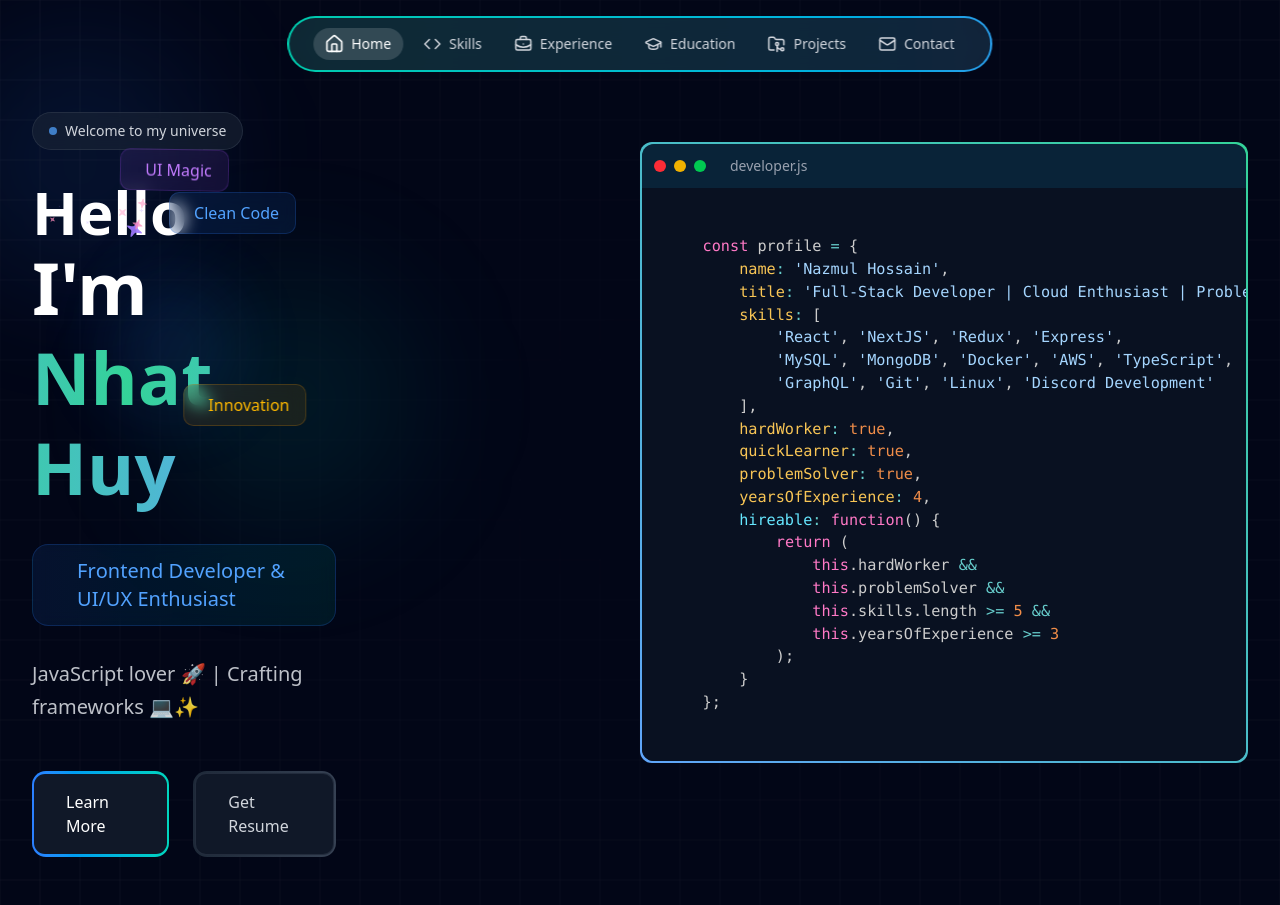
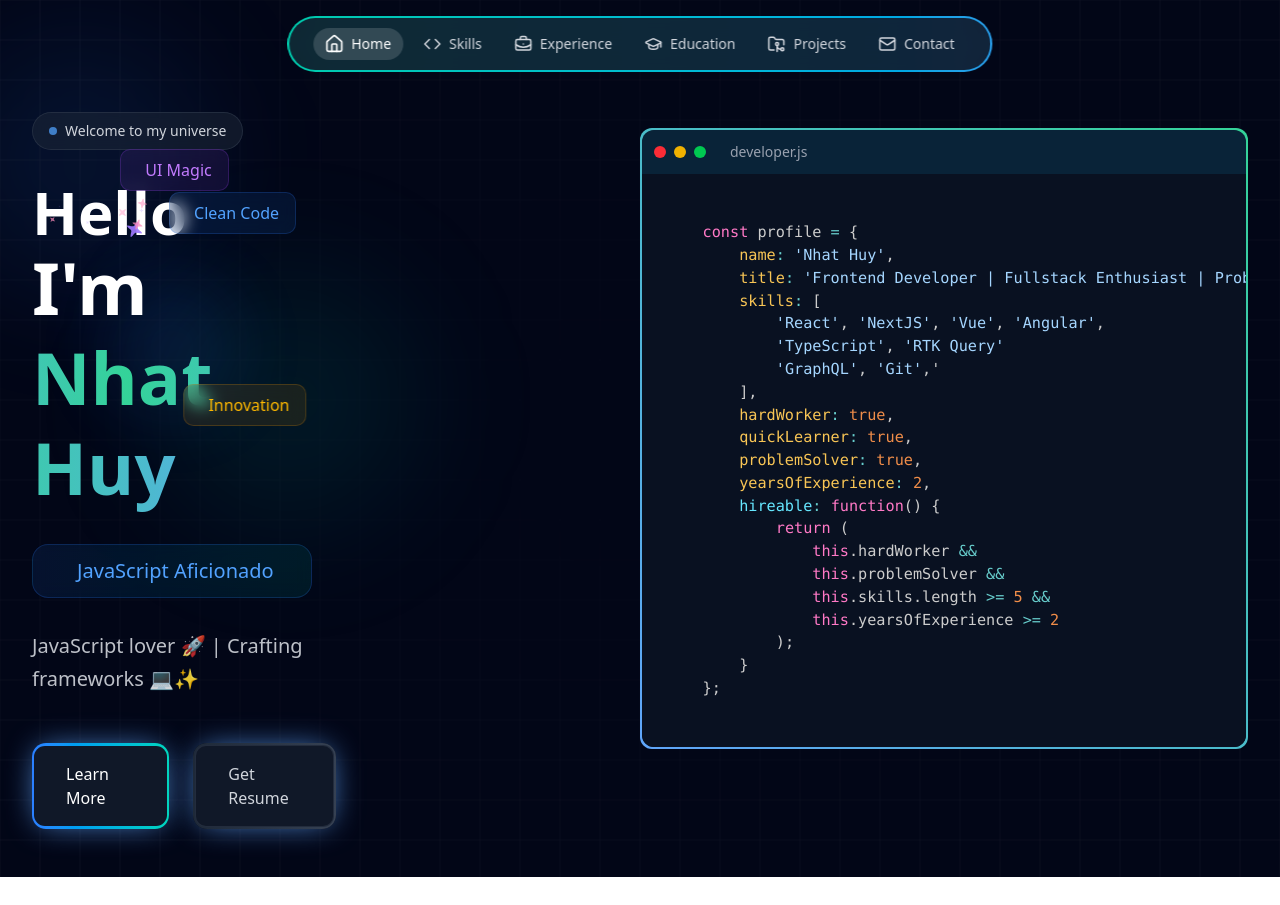
Before and after one commit to nhath24042001/my-portfolio, a Next.js app: page / in a window 1280 px wide. After the commit the page ends 877 px from the top, so only its background shows below. Built offline with nearby package versions, Linux system fonts and the light colour scheme.

Commit message:
feat: update profile information in PrismCode component and enhance Home page layout

```diff
--- a/src/app/page.tsx
+++ b/src/app/page.tsx
@@ -4,113 +4,207 @@ import { SparkText } from '@/components/shared/SparkText'
 import { FlipWords } from '@/components/shared/FlipWords'
 import { PrismCode } from '@/components/shared/PrismCode'
 
+const badgeItems = [
+  {
+    icon: 'fas fa-wand-magic-sparkles',
+    label: 'UI Magic',
+    colorClass: 'text-purple-400',
+    bgClass: 'bg-purple-500/10',
+    borderClass: 'border-purple-500/20',
+    position: 'left-[5.5rem] top-[2.3rem]',
+  },
+  {
+    icon: 'fas fa-code',
+    label: 'Clean Code',
+    colorClass: 'text-blue-400',
+    bgClass: 'bg-blue-500/10',
+    borderClass: 'border-blue-500/20',
+    position: 'right-10 top-20',
+  },
+  {
+    icon: 'fas fa-lightbulb',
+    label: 'Innovation',
+    colorClass: 'text-amber-400',
+    bgClass: 'bg-amber-500/10',
+    borderClass: 'border-amber-500/20',
+    position: 'top-[17rem] left-[70%] transform -translate-x-1/2',
+  },
+]
+
 export default function Home() {
-  const words = ['Frontend Developer & UI/UX Enthusiast']
+  const words = [
+    'Frontend Developer & UI/UX Enthusiast',
+    'JavaScript Aficionado',
+    'Framework Crafter',
+    'Creative Problem Solver',
+    'Tech Explorer',
+    'Code Artisan',
+    'Design Innovator',
+    'Web Alchemist',
+  ]
+
   return (
-    <>
     <main className="bg-[#020617] text-white min-h-screen">
-        <section
-          className="hero min-h-screen flex items-center justify-center relative px-4 sm:px-6 lg:px-8 py-10 md:py-16 lg:py-0 hero-section-padding"
-          style={{ paddingTop: 'var(--hero-padding-top, 0)' }}
-        >
-          <div className="absolute inset-0"></div>
-
+      <section className="hero-section-padding relative flex min-h-screen items-center justify-center px-4 py-10 sm:px-6 md:py-16 lg:px-8 lg:py-0">
         <GridBackground />
 
         <div className="absolute inset-0 overflow-hidden pointer-events-none">
           <Meteor number={20} />
         </div>
 
-          <div className="container mx-auto flex flex-col lg:flex-row items-center justify-between relative z-10 py-8 md:py-10 lg:py-12 md:pt-28 xl:pt-28">
-            <div className="w-full lg:w-1/2 mb-12 lg:mb-0 animate__animated animate__fadeInLeft relative">
-              <div className="absolute hidden lg:-top-20 lg:-left-20 lg:block w-48 h-48 lg:w-64 lg:h-64 bg-blue-500/10 rounded-full blur-3xl"></div>
-              <div className="absolute hidden lg:block lg:top-40 lg:-right-20 w-48 h-48 lg:w-64 lg:h-64 bg-teal-500/10 rounded-full blur-3xl"></div>
-
-              <div className="inline-flex items-center gap-2 px-3 sm:px-4 py-2 rounded-full bg-gray-800/50 backdrop-blur-sm border border-gray-700/50 mb-6 sm:mb-8 animate__animated animate__fadeInDown animate__delay-1s">
-                <div className="w-2 h-2 rounded-full bg-blue-400 animate-pulse"></div>
-                <span className="text-gray-300 text-xs sm:text-sm font-medium">
-                  Welcome to my universe
-                </span>
-              </div>
-
-              <div className="relative mb-6 sm:mb-8">
-                <h1 className="text-4xl sm:text-5xl lg:text-7xl font-bold leading-tight">
-                  <SparkText text="Hello" />
-                  <span className="relative inline-block">
-                    I&apos;m
-                    <span className="typing-effect gradient-text">
-                      {' '}
-                      Nhat Huy
-                    </span>
-                  </span>
-                </h1>
-                <div className="absolute -z-10 top-1/2 -translate-y-1/2 left-1/4 w-24 sm:w-32 h-24 sm:h-32 bg-blue-500/20 rounded-full blur-2xl animate-pulse"></div>
-              </div>
-
-              <div className="inline-flex items-center gap-2 sm:gap-3 px-4 sm:px-6 py-2 sm:py-3 rounded-xl sm:rounded-2xl bg-gradient-to-r from-blue-500/10 to-teal-500/10 border border-blue-500/20 mb-6 sm:mb-8 backdrop-blur-sm animate__animated animate__fadeInUp animate__delay-1s">
-                <i className="fas fa-rocket text-blue-400 animate-bounce text-sm sm:text-base"></i>
-                <span>
-                  <FlipWords
-                    className={'text-lg sm:text-xl text-blue-400 font-medium'}
-                    words={words}
-                  />
-                </span>
-              </div>
-
-              <div className="relative mb-8 sm:mb-12 max-w-xl">
-                <p className="text-base sm:text-xl text-gray-300/90 leading-relaxed">
-                  JavaScript lover 🚀 | Crafting frameworks 💻✨
-                </p>
-              </div>
-
-              <div className="flex flex-col sm:flex-row gap-4 sm:gap-6 animate__animated animate__fadeInUp animate__delay-2s">
-                <a
-                  href="https://github.com/nhath24042001"
-                  className="group relative inline-flex items-center justify-center gap-3 bg-gradient-to-r from-blue-500 to-teal-400 p-0.5 rounded-xl transition-all duration-300 hover:scale-105 hover:shadow-[0_0_2rem_-0.5rem_#60A5FA]"
-                >
-                  <span className="block w-full px-6 sm:px-8 py-3 sm:py-4 rounded-[11px] bg-gray-900 transition-all duration-300 group-hover:bg-gradient-to-r group-hover:from-blue-500 group-hover:to-teal-400">
-                    <span className="relative flex items-center justify-center gap-2 text-white font-medium">
-                      <span>Learn More</span>
-                      <i className="fas fa-arrow-right transform transition-all duration-300 group-hover:translate-x-1"></i>
-                    </span>
-                  </span>
-                </a>
-
-                <a
-                  href="#"
-                  className="group relative inline-flex items-center justify-center gap-3 p-0.5 rounded-xl bg-gradient-to-r from-gray-800 to-gray-700 transition-all duration-300 hover:scale-105 hover:shadow-[0_0_2rem_-0.5rem_#60A5FA]"
-                >
-                  <span className="block w-full px-6 sm:px-8 py-3 sm:py-4 rounded-[11px] bg-gray-900 border border-gray-700/50 transition-all duration-300 group-hover:bg-gradient-to-r group-hover:from-gray-800 group-hover:to-gray-700">
-                    <span className="relative flex items-center justify-center gap-2 text-gray-300 font-medium group-hover:text-white">
-                      <span>Get Resume</span>
-                      <i className="fas fa-envelope transform transition-all duration-300 group-hover:rotate-12"></i>
-                    </span>
-                  </span>
-                </a>
-              </div>
-
-              <div className="hidden lg:block absolute left-[5.5rem] top-[2.3rem] animate-float-slow">
-                <div className="px-4 py-2 rounded-lg bg-purple-500/10 backdrop-blur-sm border border-purple-500/20 text-purple-400">
-                  <i className="fas fa-wand-magic-sparkles"></i>&nbsp;&nbsp;UI
-                  Magic
-                </div>
-              </div>
-              <div className="hidden lg:block absolute right-10 top-20 animate-float">
-                <div className="px-4 py-2 rounded-lg bg-blue-500/10 backdrop-blur-sm border border-blue-500/20 text-blue-400">
-                  <i className="fas fa-code"></i>&nbsp;&nbsp;Clean Code
-                </div>
-              </div>
-              <div className="hidden lg:block absolute top-[17rem] left-[70%] transform -translate-x-1/2 animate-float">
-                <div className="px-4 py-2 rounded-lg bg-amber-500/10 backdrop-blur-sm border border-amber-500/20 text-amber-400">
-                  <i className="fas fa-lightbulb"></i>&nbsp;&nbsp;Innovation
-                </div>
-              </div>
+        <div className="container relative z-10 mx-auto flex flex-col items-center justify-between py-8 md:py-10 lg:flex-row lg:py-12 md:pt-28 xl:pt-28">
+          <div className="relative mb-12 w-full animate__animated animate__fadeInLeft lg:mb-0 lg:w-1/2">
+            <BackgroundCircles />
+            <WelcomeBadge />
+            <Heading />
+            <RoleDescription words={words} />
+            <IntroText />
+            <ActionButtons />
+            <FloatingBadges />
           </div>
         </div>
 
         <PrismCode />
       </section>
     </main>
+  )
+}
+
+function WelcomeBadge() {
+  return (
+    <div className="animate__delay-1s mb-6 inline-flex items-center gap-2 rounded-full border border-gray-700/50 bg-gray-800/50 px-3 py-2 backdrop-blur-sm sm:mb-8 sm:px-4">
+      <div className="h-2 w-2 animate-pulse rounded-full bg-blue-400" />
+      <span className="text-xs font-medium text-gray-300 sm:text-sm">
+        Welcome to my universe
+      </span>
+    </div>
+  )
+}
+
+function Heading() {
+  return (
+    <div className="relative mb-6 sm:mb-8">
+      <h1 className="text-4xl font-bold leading-tight sm:text-5xl lg:text-7xl">
+        <SparkText text="Hello" />
+        <span className="relative inline-block">
+          I&apos;m
+          <span className="gradient-text typing-effect"> Nhat Huy</span>
+        </span>
+      </h1>
+      <div className="absolute left-1/4 top-1/2 -z-10 h-24 w-24 -translate-y-1/2 rounded-full bg-blue-500/20 blur-2xl sm:h-32 sm:w-32 animate-pulse"></div>
+    </div>
+  )
+}
+
+function RoleDescription({ words }: { words: string[] }) {
+  return (
+    <div className="animate__delay-1s mb-6 inline-flex items-center gap-2 rounded-xl border border-blue-500/20 bg-gradient-to-r from-blue-500/10 to-teal-500/10 px-4 py-2 backdrop-blur-sm sm:mb-8 sm:gap-3 sm:rounded-2xl sm:px-6 sm:py-3">
+      <i className="fas fa-rocket text-sm text-blue-400 animate-bounce sm:text-base" />
+      <span>
+        <FlipWords
+          className="text-lg font-medium text-blue-400 sm:text-xl"
+          words={words}
+        />
+      </span>
+    </div>
+  )
+}
+
+function IntroText() {
+  return (
+    <div className="relative mb-8 max-w-xl sm:mb-12">
+      <p className="text-base leading-relaxed text-gray-300/90 sm:text-xl">
+        JavaScript lover 🚀 | Crafting frameworks 💻✨
+      </p>
+    </div>
+  )
+}
+
+function ActionButtons() {
+  return (
+    <div className="animate__delay-2s flex flex-col gap-4 sm:flex-row sm:gap-6">
+      <ActionButton
+        href="https://github.com/nhath24042001"
+        text="Learn More"
+        icon="fa-arrow-right"
+        gradient="from-blue-500 to-teal-400"
+        hoverShadow="shadow-[0_0_2rem_-0.5rem_#60A5FA]"
+      />
+      <ActionButton
+        href="#"
+        text="Get Resume"
+        icon="fa-envelope"
+        gradient="from-gray-800 to-gray-700"
+        hoverShadow="shadow-[0_0_2rem_-0.5rem_#60A5FA]"
+        border
+      />
+    </div>
+  )
+}
+
+function ActionButton({
+  href,
+  text,
+  icon,
+  gradient,
+  hoverShadow,
+  border = false,
+}: {
+  href: string
+  text: string
+  icon: string
+  gradient: string
+  hoverShadow?: string
+  border?: boolean
+}) {
+  const baseStyle =
+    'group relative inline-flex items-center justify-center gap-3 p-0.5 rounded-xl transition-all duration-300 hover:scale-105'
+  const innerStyle = `block w-full rounded-[11px] px-6 py-3 sm:px-8 sm:py-4 transition-all duration-300 ${
+    border
+      ? 'bg-gray-900 border border-gray-700/50 group-hover:bg-gradient-to-r'
+      : 'bg-gray-900 group-hover:bg-gradient-to-r'
+  } group-hover:from-${gradient.split(' ')[0]} group-hover:to-${gradient.split(' ')[1]}`
+
+  return (
+    <a
+      href={href}
+      className={`${baseStyle} bg-gradient-to-r ${gradient} ${hoverShadow}`}
+    >
+      <span className={innerStyle}>
+        <span
+          className={`relative flex items-center justify-center gap-2 font-medium ${
+            border ? 'text-gray-300 group-hover:text-white' : 'text-white'
+          }`}
+        >
+          <span>{text}</span>
+          <i className={`fas ${icon} transform transition-all duration-300`} />
+        </span>
+      </span>
+    </a>
+  )
+}
+
+function BackgroundCircles() {
+  return (
+    <>
+      <div className="absolute hidden h-48 w-48 rounded-full bg-blue-500/10 blur-3xl lg:-top-20 lg:-left-20 lg:block lg:h-64 lg:w-64"></div>
+      <div className="absolute hidden h-48 w-48 rounded-full bg-teal-500/10 blur-3xl lg:top-40 lg:-right-20 lg:block lg:h-64 lg:w-64"></div>
     </>
   )
 }
+
+function FloatingBadges() {
+  return (
+    <>
+      {badgeItems.map((badge, idx) => (
+        <div className={`hidden lg:block absolute ${badge.position} animate-float`} key={idx}>
+          <div
+            className={`px-4 py-2 rounded-lg backdrop-blur-sm border ${badge.bgClass} ${badge.borderClass} ${badge.colorClass}`}
+          >
+            <i className={badge.icon}></i>&nbsp;&nbsp;{badge.label}
+          </div>
+        </div>
+      ))}
+    </>
+  )
+}
--- a/src/components/shared/PrismCode.tsx
+++ b/src/components/shared/PrismCode.tsx
@@ -6,23 +6,23 @@ import { useEffect, useState } from 'react'
 export const PrismCode = () => {
   const [code] = useState(`
     const profile = {
-        name: 'Nazmul Hossain',
-        title: 'Full-Stack Developer | Cloud Enthusiast | Problem Solver',
+        name: 'Nhat Huy',
+        title: 'Frontend Developer | Fullstack Enthusiast | Problem Solver',
         skills: [
-            'React', 'NextJS', 'Redux', 'Express',
-            'MySQL', 'MongoDB', 'Docker', 'AWS', 'TypeScript',
-            'GraphQL', 'Git', 'Linux', 'Discord Development'
+            'React', 'NextJS', 'Vue', 'Angular',
+            'TypeScript', 'RTK Query'
+            'GraphQL', 'Git','
         ],
         hardWorker: true,
         quickLearner: true,
         problemSolver: true,
-        yearsOfExperience: 4,
+        yearsOfExperience: 2,
         hireable: function() {
             return (
                 this.hardWorker &&
                 this.problemSolver &&
                 this.skills.length >= 5 &&
-                this.yearsOfExperience >= 3
+                this.yearsOfExperience >= 2
             );
         }
     };
```
Lines whose indentation alone changed are shown as unchanged.
